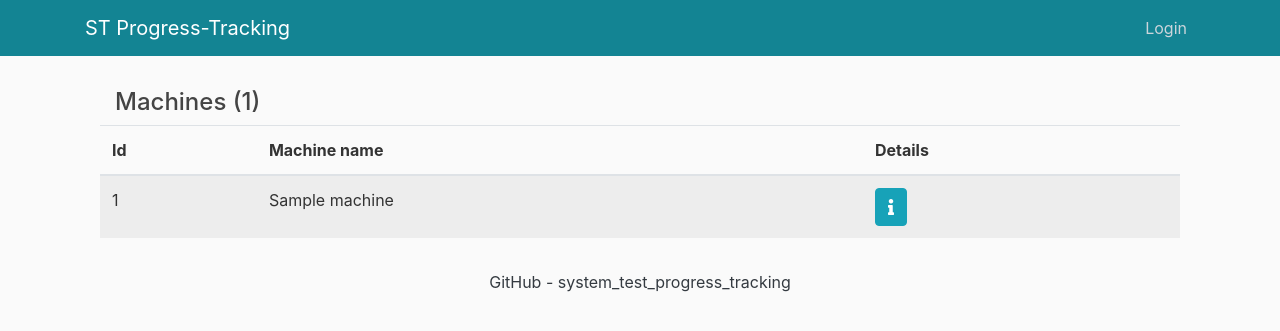
After one commit to TobKed/system_test_progress_tracking, a Django app: page /machine/ in a window 1280 px wide. The commit adds this page. Shown: the top 331 px of the page. Run offline with Django 3.2, Linux system fonts and the light colour scheme; tables that the repository leaves empty hold one stand-in row (values such as "Sample post"); some libraries are stand-ins or nearby versions.

Commit message:
add machine list view and template

```diff
--- /dev/null
+++ b/system_test_progress_tracking/progress_tracking/templates/progress_tracking/machine_list.html
@@ -0,0 +1,48 @@
+{% extends "progress_tracking/base.html" %}
+{% block content %}
+
+    <div class="container">
+        <div class="row">
+
+            <div class="col-md-12">
+                <div class="container d-flex justify-content-between">
+                    <h4 class="d-inline-block mt-2">Machines ({{ page_obj.paginator.count }})</h4>
+                </div>
+
+                <div class="table-responsive">
+
+                    <table id="mytable" class="table table-bordred table-striped">
+
+                        <thead>
+                            <th>Id</th>
+                            <th>Machine name</th>
+                            <th>Details</th>
+                        </thead>
+
+                        <tbody>
+                            {% for machine in machines %}
+                                <tr>
+                                    <td>{{ machine.pk }} </td>
+                                    <td>{{ machine.machine_name }} </td>
+                                    <td>
+                                        <a href="#" class="btn btn-info btn-xs" data-toggle="tooltip" title="Info"><span class="fas fa-info xs"></span></a>
+                                    </td>
+                                </tr>
+                            {% endfor %}
+                        </tbody>
+                    </table>
+
+                    <div class="clearfix"></div>
+
+                    <!-- PAGINATOR START-->
+                    {% include 'progress_tracking/paginator.html' %}
+                    <!-- PAGINATOR END -->
+
+                </div>
+
+            </div> <!-- end col-md-12 -->
+        </div> <!-- end row -->
+    </div>  <!-- end containter -->
+
+
+{% endblock content %}
--- a/system_test_progress_tracking/progress_tracking/templates/progress_tracking/navbar.html
+++ b/system_test_progress_tracking/progress_tracking/templates/progress_tracking/navbar.html
@@ -16,7 +16,7 @@
         <!-- Navbar Right Side -->
         <div class="navbar-nav">
           {% if user.is_authenticated %}
-            <a class="nav-item nav-link" href="#">Machines</a>
+            <a class="nav-item nav-link" href="{% url 'machine-list-view' %}">Machines</a>
             <a class="nav-item nav-link" href="#">Projects</a>
             <a class="nav-item nav-link" href="#">Users</a>
             <a class="nav-item nav-link" href="#">Profile</a>
--- /dev/null
+++ b/system_test_progress_tracking/progress_tracking/templates/progress_tracking/paginator.html
@@ -0,0 +1,20 @@
+<!-- PAGINATOR START-->
+{% if is_paginated %}
+    {% if page_obj.has_previous %}
+        <a class="btn btn-outline-info mb-4" href="?page=1&orderby={{ orderby }}&order={{ order }}">First</a>
+        <a class="btn btn-outline-info mb-4" href="?page={{ page_obj.previous_page_number }}&orderby={{ orderby }}&order={{ order }}">Previous</a>
+    {% endif %}
+    {% for num in page_obj.paginator.page_range %}
+        {% if page_obj.number == num %}
+            <a class="btn btn-info mb-4" href="?page={{ num }}&orderby={{ orderby }}&order={{ order }}">{{ num }}</a>
+        {% elif num > page_obj.number|add:'-3' and num < page_obj.number|add:'3' %}
+            <a class="btn btn-outline-info mb-4" href="?page={{ num }}&orderby={{ orderby }}&order={{ order }}">{{ num }}</a>
+        {% endif %}
+    {% endfor %}
+    {% if page_obj.has_next %}
+        <a class="btn btn-outline-info mb-4" href="?page={{ page_obj.next_page_number }}&orderby={{ orderby }}&order={{ order }}">Next</a>
+        <a class="btn btn-outline-info mb-4"
+           href="?page={{ page_obj.paginator.num_pages }}&orderby={{ orderby }}&order={{ order }}">Last</a>
+    {% endif %}
+{% endif %}
+<!-- PAGINATOR END -->
--- a/system_test_progress_tracking/progress_tracking/urls.py
+++ b/system_test_progress_tracking/progress_tracking/urls.py
@@ -1,7 +1,11 @@
 from django.urls import path
-from . import views
+from .views import (
+    home,
+    MachineListView
+)
 
 
 urlpatterns = [
-    path('', views.home,  name='home-view'),
+    path('', home,  name='home-view'),
+    path('machine/', MachineListView.as_view(),  name='machine-list-view'),
 ]
--- a/system_test_progress_tracking/progress_tracking/views.py
+++ b/system_test_progress_tracking/progress_tracking/views.py
@@ -1,5 +1,15 @@
 from django.shortcuts import render
+from django.views.generic.list import ListView
+
+from tm_api.models import Machine
 
 
 def home(request):
     return render(request, 'progress_tracking/home.html')
+
+
+class MachineListView(ListView):
+    model = Machine
+    template_name = "progress_tracking/machine_list.html"
+    context_object_name = 'machines'
+    paginate_by = 5
--- a/system_test_progress_tracking/tm_api/models.py
+++ b/system_test_progress_tracking/tm_api/models.py
@@ -15,6 +15,7 @@ TEST_STATUS_CHOICES = (
     (ERROR,     "error"),
     (UNKNOWN,   "unknown"),
 )
+
 
 class Machine(models.Model):
     machine_name    = models.CharField(max_length=256, unique=True)
```
Also changed, not shown: virtual_testing_machine/src/test_runner/actions.py (+0 -45 lines).
